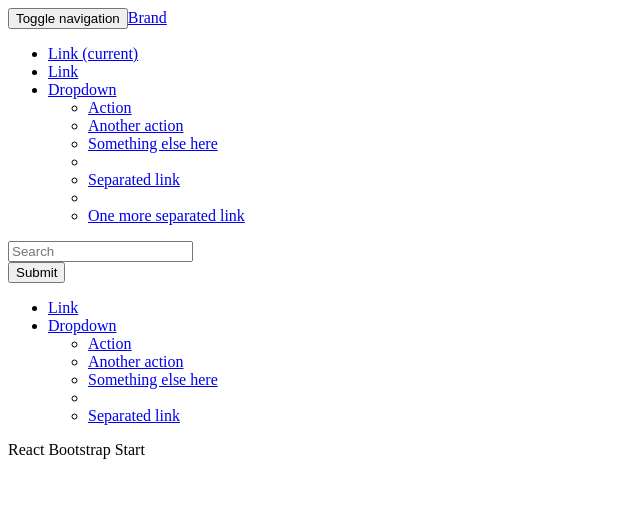
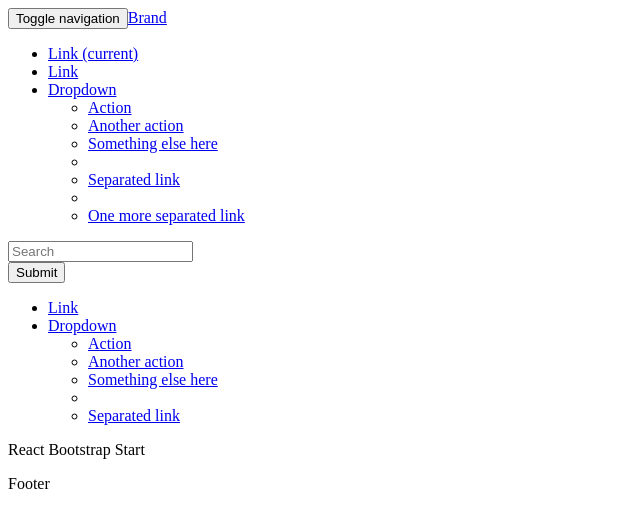
Before and after one commit to rizwanzaheer/react-with-webpack-3-starter-kit, a React app: page / in a window 1280 px wide. Shown: the top 528 px of the page, without its empty margins (0-640 px from the left). Built offline with nearby package versions, Linux system fonts and the light colour scheme.

Commit message:
Create Footer.jsx

```diff
--- a/src/components/Footer.jsx
+++ b/src/components/Footer.jsx
@@ -7,7 +7,7 @@ export default class Footer extends Component {
   render() {
     return (
       <div>
-        <p></p>
+        <p>Footer</p>
       </div>
     );
   }
```
